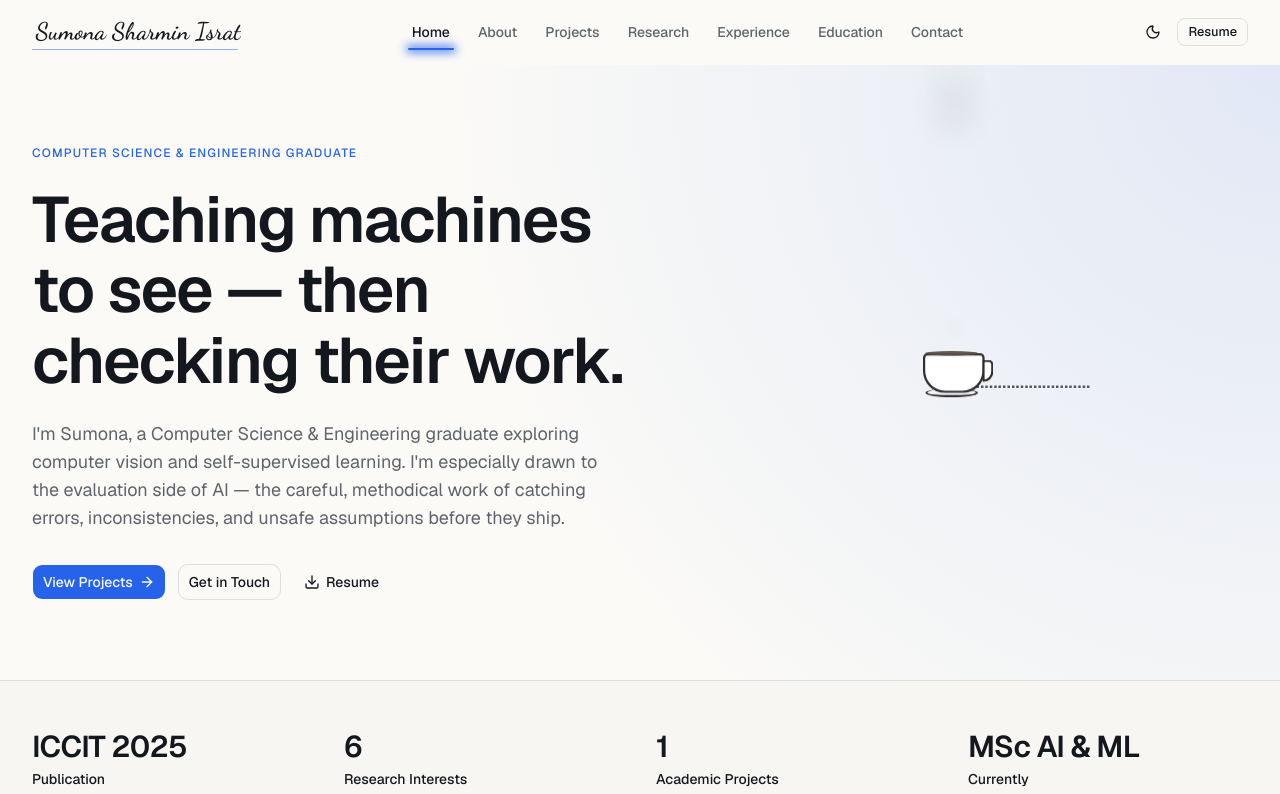
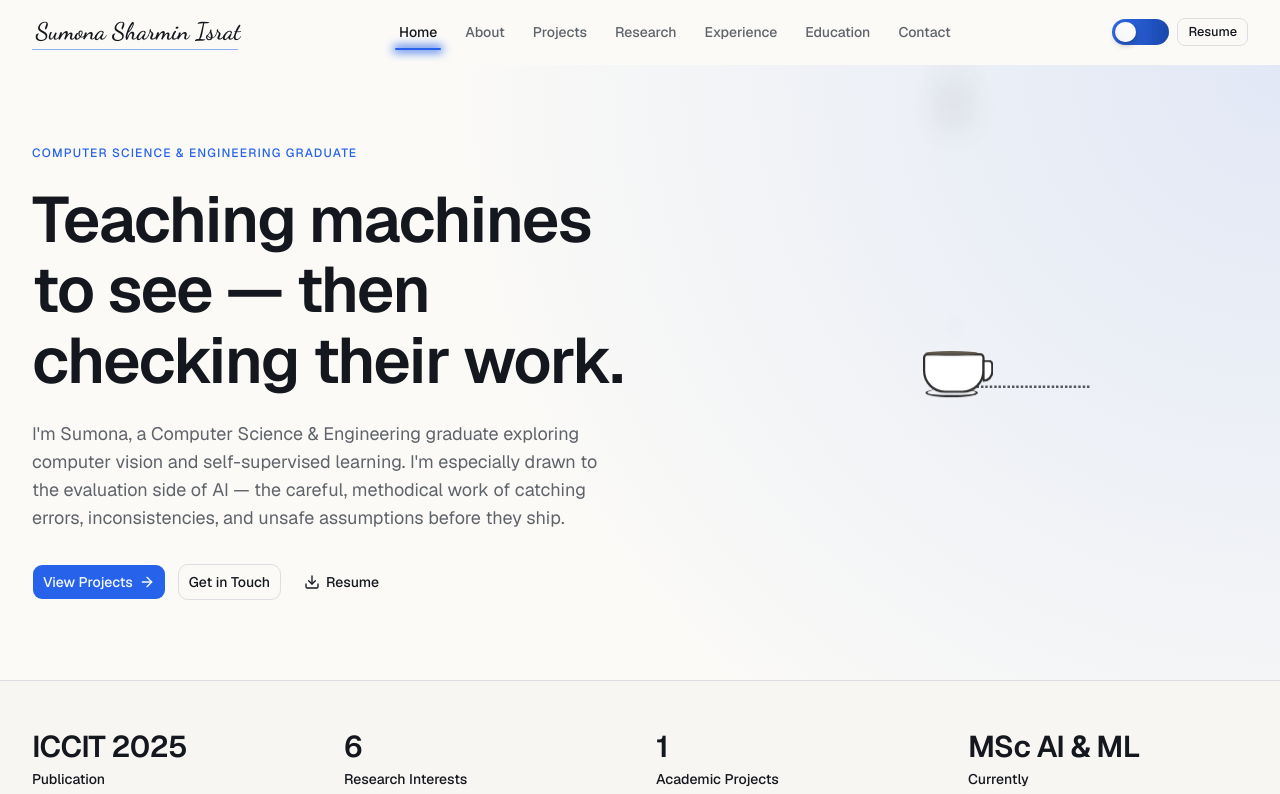
Before and after one commit to sumona-israt/sumona-israt_portfolio, a Next.js app: page / in a window 1280 px wide. Shown: the top 794 px of the page. Built offline with nearby package versions, Linux system fonts and the light colour scheme.

Commit message:
feat: implement theme toggle switch with custom styles and update Navbar to use new BloomButton structure

```diff
--- a/app/globals.css
+++ b/app/globals.css
@@ -229,6 +229,116 @@
 }
 
 /*
+ * Pill-shaped theme toggle switch (see theme-toggle.tsx) — same shape,
+ * sliding thumb, and 3D dot-flip mechanic as the reference design, but
+ * recolored with the site's indigo `--primary` token (via color-mix,
+ * so it adapts automatically between light/dark) instead of the
+ * original's fixed pink gradient.
+ */
+.theme-switch {
+  --size: 26px;
+  position: relative;
+  display: inline-flex;
+  line-height: 0;
+  perspective: 400px;
+  font-size: var(--size);
+}
+
+.theme-switch input[type="checkbox"],
+.theme-switch label,
+.theme-switch label::before,
+.theme-switch label::after {
+  appearance: none;
+  display: inline-block;
+  border-radius: var(--size);
+  border: 0;
+  transition: 0.35s ease-in-out;
+  box-sizing: border-box;
+  cursor: pointer;
+}
+
+.theme-switch label {
+  width: calc(2.2 * var(--size));
+  height: var(--size);
+  background: linear-gradient(
+    90deg,
+    color-mix(in oklch, var(--primary), transparent 5%),
+    color-mix(in oklch, var(--primary), black 20%)
+  );
+  overflow: hidden;
+}
+
+.theme-switch input[type="checkbox"] {
+  position: absolute;
+  z-index: 1;
+  width: calc(0.8 * var(--size));
+  height: calc(0.8 * var(--size));
+  top: calc(0.1 * var(--size));
+  left: calc(0.1 * var(--size));
+  background: linear-gradient(45deg, #f4f4f5, #ffffff);
+  box-shadow: 0 3px 6px rgb(0 0 0 / 30%);
+  outline: none;
+  margin: 0;
+}
+
+.theme-switch input[type="checkbox"]:checked {
+  left: calc(1.3 * var(--size));
+}
+
+.theme-switch input[type="checkbox"]:checked + label {
+  background: color-mix(in oklch, var(--muted), black 8%);
+}
+
+.theme-switch input[type="checkbox"]:disabled {
+  cursor: default;
+  opacity: 0.6;
+}
+
+.theme-switch label::before,
+.theme-switch label::after {
+  content: "· ·";
+  position: absolute;
+  overflow: hidden;
+  left: calc(0.15 * var(--size));
+  top: calc(0.5 * var(--size));
+  height: var(--size);
+  letter-spacing: calc(-0.04 * var(--size));
+  color: color-mix(in oklch, var(--primary-foreground), transparent 15%);
+  font-family: "Times New Roman", serif;
+  z-index: 2;
+  font-size: calc(0.6 * var(--size));
+  border-radius: 0;
+  transform-origin: 0 0 calc(-0.5 * var(--size));
+  backface-visibility: hidden;
+}
+
+.theme-switch label::after {
+  content: "●";
+  top: calc(0.65 * var(--size));
+  left: calc(0.2 * var(--size));
+  height: calc(0.1 * var(--size));
+  width: calc(0.35 * var(--size));
+  font-size: calc(0.2 * var(--size));
+  transform-origin: 0 0 calc(-0.4 * var(--size));
+}
+
+.theme-switch input[type="checkbox"]:checked + label::before,
+.theme-switch input[type="checkbox"]:checked + label::after {
+  left: calc(1.55 * var(--size));
+  top: calc(0.4 * var(--size));
+  line-height: calc(0.1 * var(--size));
+  transform: rotateY(360deg);
+}
+
+.theme-switch input[type="checkbox"]:checked + label::after {
+  height: calc(0.16 * var(--size));
+  top: calc(0.55 * var(--size));
+  left: calc(1.6 * var(--size));
+  font-size: calc(0.6 * var(--size));
+  line-height: 0;
+}
+
+/*
  * Continuous shimmer sweep across the navbar signature name, once its
  * letter-by-letter entrance has finished (see SignatureName.tsx).
  */
--- a/components/layout/Navbar.tsx
+++ b/components/layout/Navbar.tsx
@@ -80,13 +80,15 @@ export function Navbar() {
 
         <div className="flex items-center gap-2">
           <ThemeToggle />
-          <BloomButton className="hidden sm:inline-flex">
+          <span className="hidden sm:inline-flex">
+            <BloomButton>
               <Button asChild variant="outline" size="sm">
                 <a href="/resume.pdf" download>
                   Resume
                 </a>
               </Button>
             </BloomButton>
+          </span>
           <MobileNav />
         </div>
       </div>
--- a/components/theme/theme-toggle.tsx
+++ b/components/theme/theme-toggle.tsx
@@ -1,33 +1,25 @@
 "use client";
 
-import { Moon, Sun } from "lucide-react";
 import { useTheme } from "next-themes";
 
 import { useMounted } from "@/hooks/use-mounted";
-import { Button } from "@/components/ui/button";
 
 export function ThemeToggle() {
   const { resolvedTheme, setTheme } = useTheme();
   const mounted = useMounted();
-
-  if (!mounted) {
-    return (
-      <Button variant="ghost" size="icon" aria-label="Toggle theme" disabled>
-        <Sun className="size-4" />
-      </Button>
-    );
-  }
-
-  const isDark = resolvedTheme === "dark";
+  const isDark = mounted && resolvedTheme === "dark";
 
   return (
-    <Button
-      variant="ghost"
-      size="icon"
-      aria-label={isDark ? "Switch to light theme" : "Switch to dark theme"}
-      onClick={() => setTheme(isDark ? "light" : "dark")}
-    >
-      {isDark ? <Sun className="size-4" /> : <Moon className="size-4" />}
-    </Button>
+    <span className="theme-switch">
+      <input
+        id="theme-switch"
+        type="checkbox"
+        checked={isDark}
+        disabled={!mounted}
+        onChange={() => setTheme(isDark ? "light" : "dark")}
+        aria-label={isDark ? "Switch to light theme" : "Switch to dark theme"}
+      />
+      <label htmlFor="theme-switch" />
+    </span>
   );
 }
```
Lines whose indentation alone changed are shown as unchanged.
